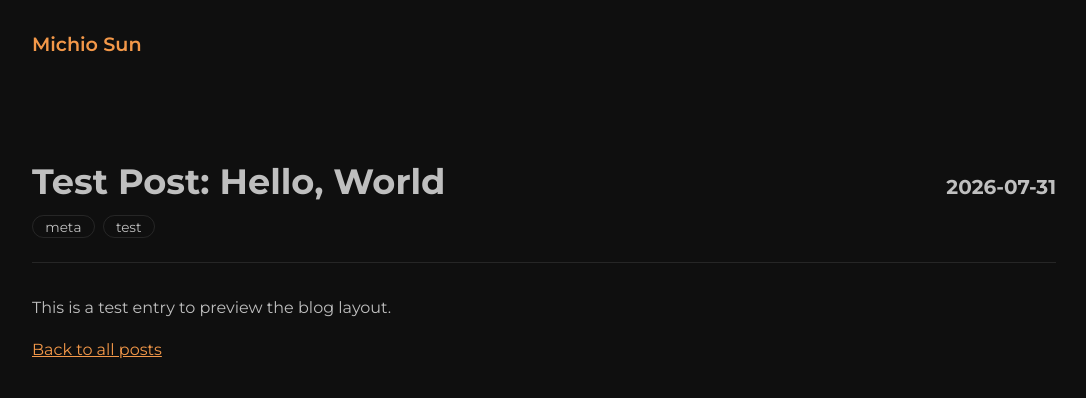
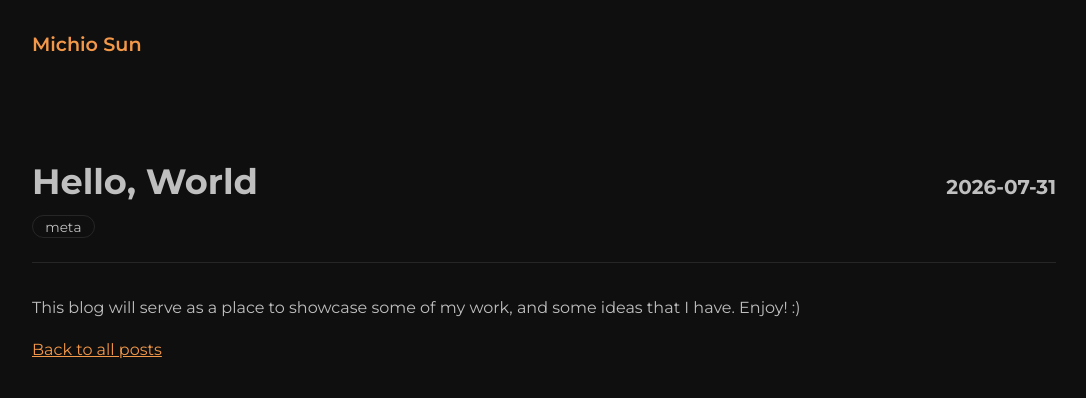
Before and after one commit to thatmich/personal-website, a Next.js app: page /blog/hello-world in a window 1280 px wide. Shown: the top 398 px of the page, without its empty margins (96-1182 px from the left). Built offline with nearby package versions, Linux system fonts and the light colour scheme.

Commit message:
docs(blog): replace test entry with real hello-world post

```diff
--- a/src/app/blog/hello-world/page.mdx
+++ b/src/app/blog/hello-world/page.mdx
@@ -1,9 +1,9 @@
 import PostHeader from '../PostHeader'
 
 export const post = {
-    title: 'Test Post: Hello, World',
+    title: 'Hello, World',
     date: '2026-07-31',
-    tags: ['meta', 'test'],
+    tags: ['meta'],
 }
 
 export const metadata = {
@@ -12,6 +12,6 @@ export const metadata = {
 
 <PostHeader post={post} />
 
-This is a test entry to preview the blog layout.
+This blog will serve as a place to showcase some of my work, and some ideas that I have. Enjoy! :)
 
 [Back to all posts](/blog)
```
